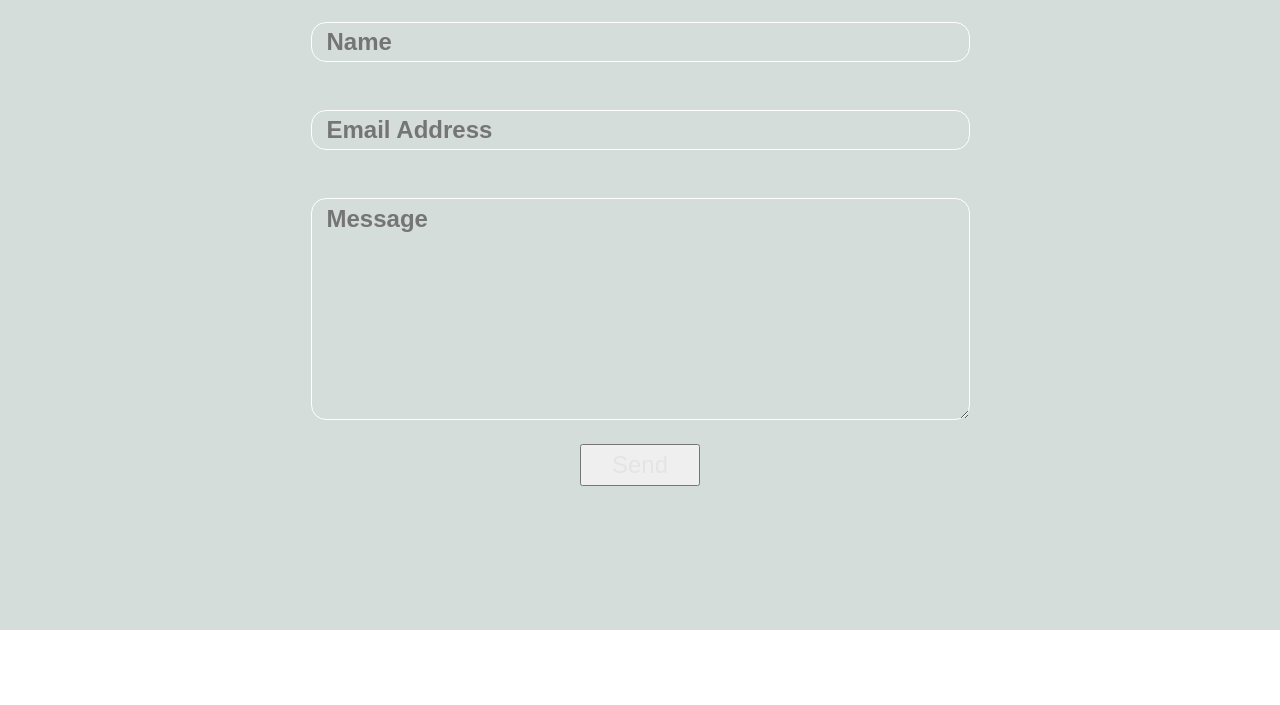
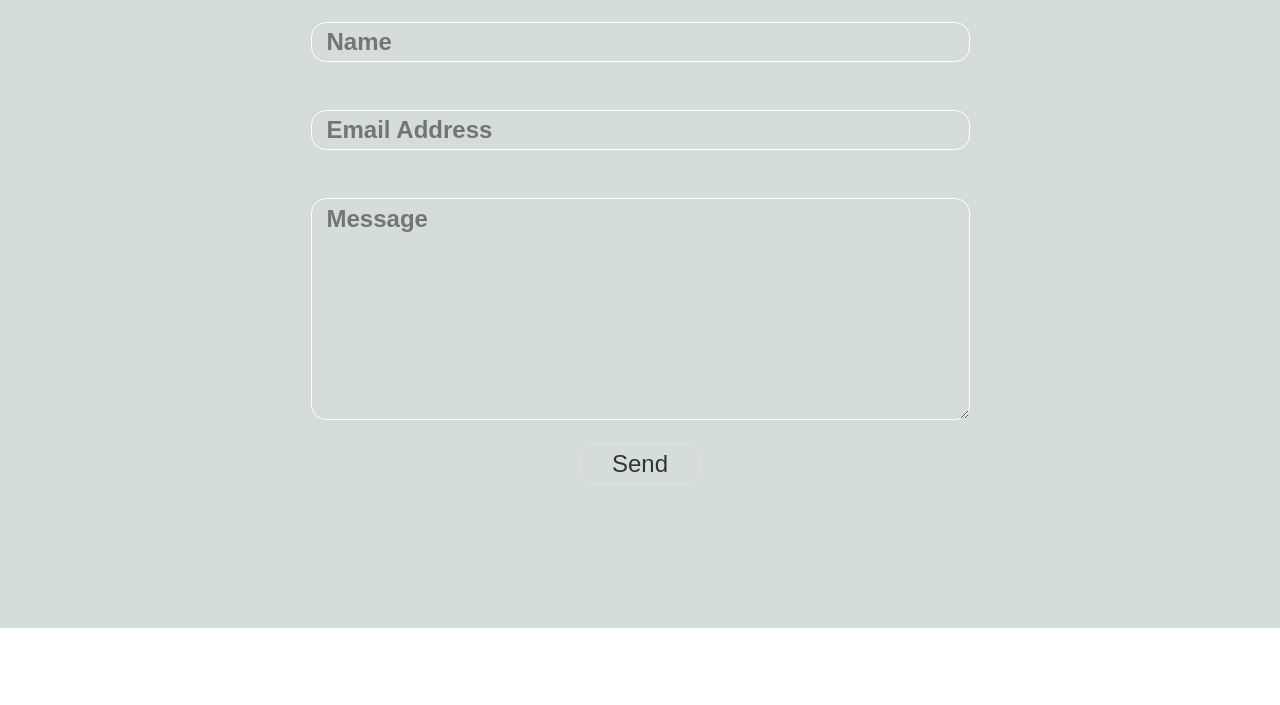
Before and after one commit to caucasianasian/portfolio, a plain HTML site: page index.html in a window 1280 px wide. Shown: the part 2607-3312 px from the top of the page. Drawn offline with nearby package versions, Linux system fonts and the light colour scheme; a script that the page names is missing.

Commit message:
Update style.css

```diff
--- a/style.css
+++ b/style.css
@@ -427,5 +427,8 @@ form{
   line-height: 1.5em;
   font-size: 1.5em;
   width: 120px;
-  color: #e4e4e4;
+  color: #333;
+  background: inherit;
+  border: 1px #e4e4e4 solid;
+  border-radius: 15px;
 }
```
